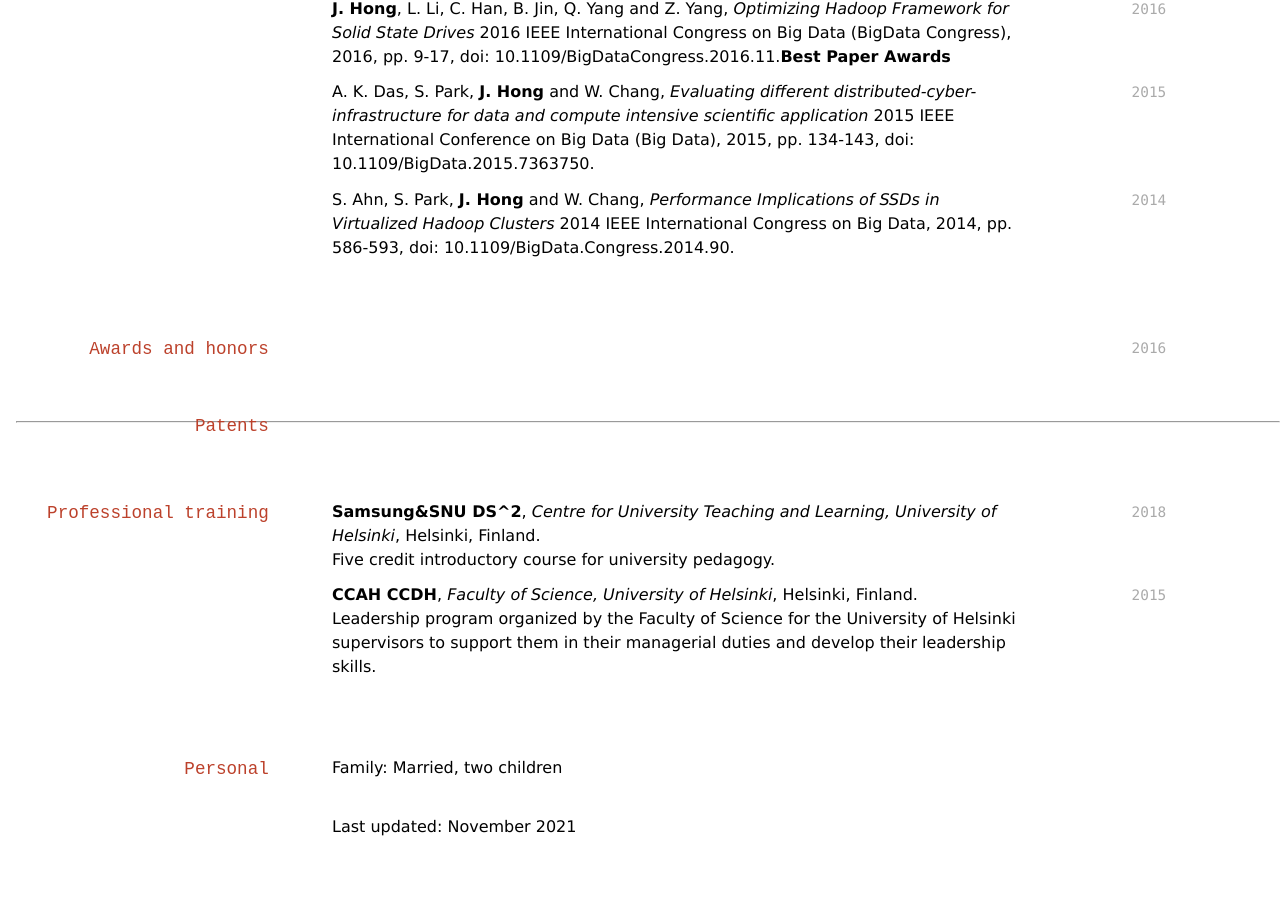
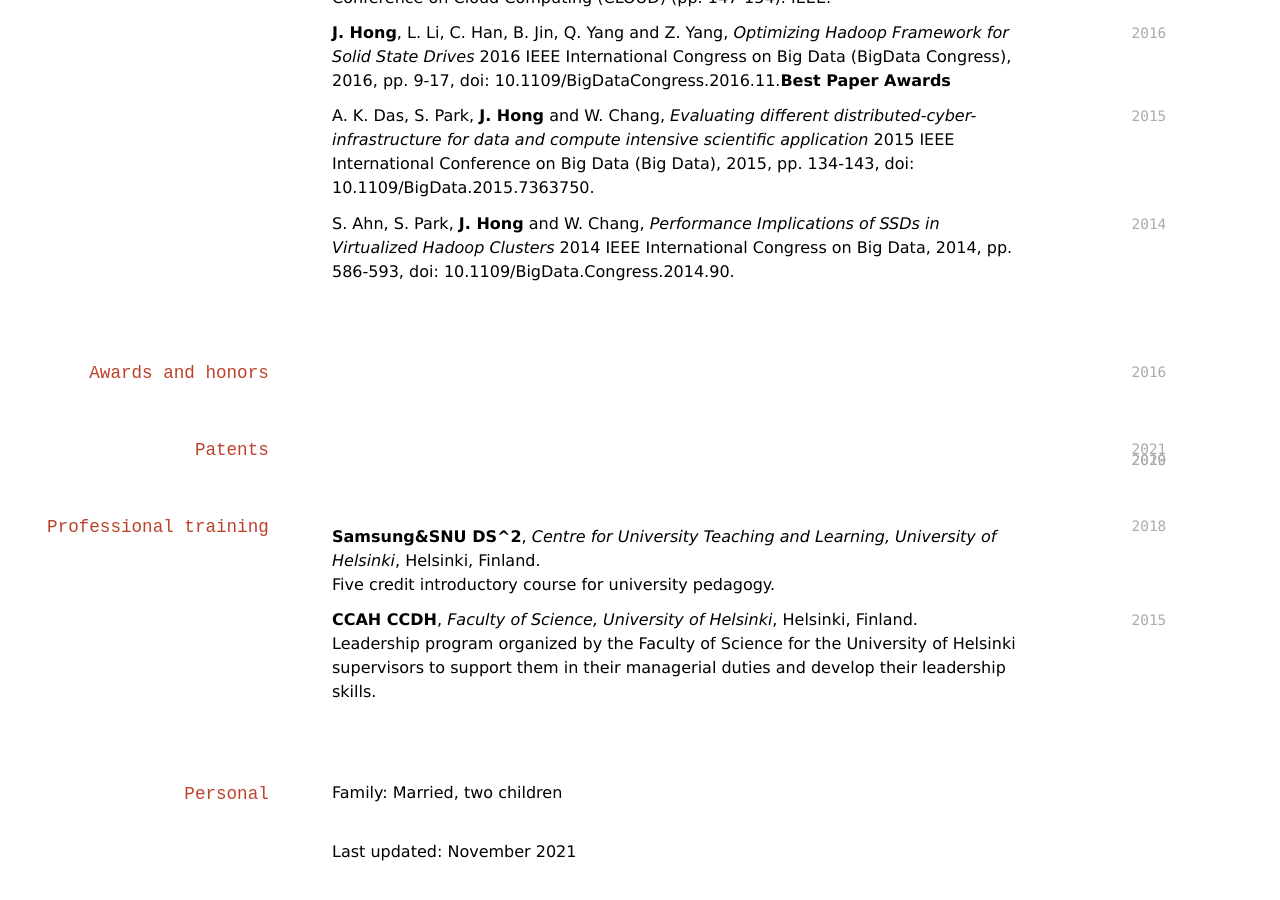
Before and after one commit to Jaeki/jaeki.github.io, a Jekyll site: the page built from index.md, in a window 1280 px wide and 900 px high, scrolled down 951 px. Built offline with Jekyll 4.4.1, drawn with Linux system fonts in a browser that asks for light colours; nearby versions of some CDN libraries; a style sheet for code colours, icons or effects is not loaded; before the commit the page ends 1825 px from its top, so only the background shows below that.

Commit message:
Update index.md

```diff
--- a/index.md
+++ b/index.md
@@ -12,7 +12,7 @@ Suwon<br/>
 <a href="jaeki.hong@gmail.com">jaeki.hong@gmail.com</a> - +82 (10) 8951 8158
 
 <div id="webaddress">
-  <a href="https://jaeki.github.io"><i class="fas fa-home"></i>jaeki.github.io</a>
+  <a href="https://jaeki.github.io"><i class="fas fa-home"></i>jaeki.github.io</a><br/>
   <a href="https://www.linkedin.com/in/jaeki-hong-39393165/"><i class="fab fa-twitter"></i> LinkedIn</a>
 </div>
 
@@ -50,12 +50,15 @@ Suwon<br/>
 Das, A. K., **Hong, J.**, Goswami, S., Platania, R., Lee, K., Chang, W., ... & Liu, L. (2017, June). *Augmenting amdahl's second law: A theoretical model to build cost-effective balanced hpc infrastructure for data-driven science*. In 2017 IEEE 10th International Conference on Cloud Computing (CLOUD) (pp. 147-154). IEEE.
 
 `2016`
+
 **J. Hong**, L. Li, C. Han, B. Jin, Q. Yang and Z. Yang, *Optimizing Hadoop Framework for Solid State Drives* 2016 IEEE International Congress on Big Data (BigData Congress), 2016, pp. 9-17, doi: 10.1109/BigDataCongress.2016.11.**Best Paper Awards**
 
 `2015`
+
 A. K. Das, S. Park, **J. Hong** and W. Chang, *Evaluating different distributed-cyber-infrastructure for data and compute intensive scientific application* 2015 IEEE International Conference on Big Data (Big Data), 2015, pp. 134-143, doi: 10.1109/BigData.2015.7363750.
 
 `2014`
+
 S. Ahn, S. Park, **J. Hong** and W. Chang, *Performance Implications of SSDs in Virtualized Hadoop Clusters* 2014 IEEE International Congress on Big Data, 2014, pp. 586-593, doi: 10.1109/BigData.Congress.2014.90.
 
 
@@ -66,16 +69,22 @@ S. Ahn, S. Park, **J. Hong** and W. Chang, *Performance Implications of SSDs in
 
 ## Patents
 
----
+`2021`
+
+`2020`
+
+`2019`
 
 
 ## Professional training
 
 `2018`
+
 **Samsung&SNU DS^2**, *Centre for University Teaching and Learning, University of Helsinki*, Helsinki, Finland.<br/>
 Five credit introductory course for university pedagogy.
 
 `2015`
+
 **CCAH CCDH**, *Faculty of Science, University of Helsinki*, Helsinki, Finland.<br/>
 Leadership program organized by the Faculty of Science for the University of Helsinki supervisors to support them in their managerial duties and develop their leadership skills.
 
```
